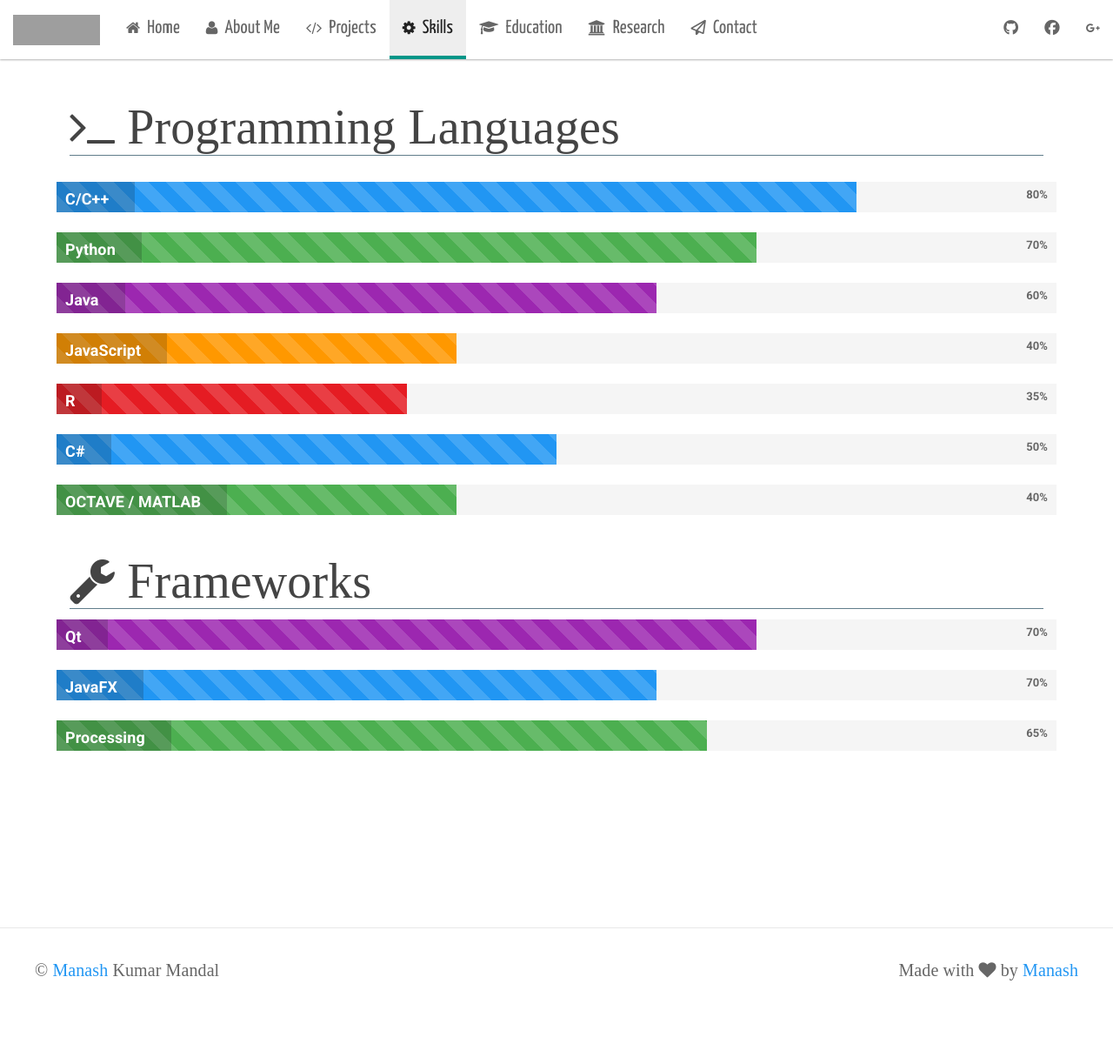
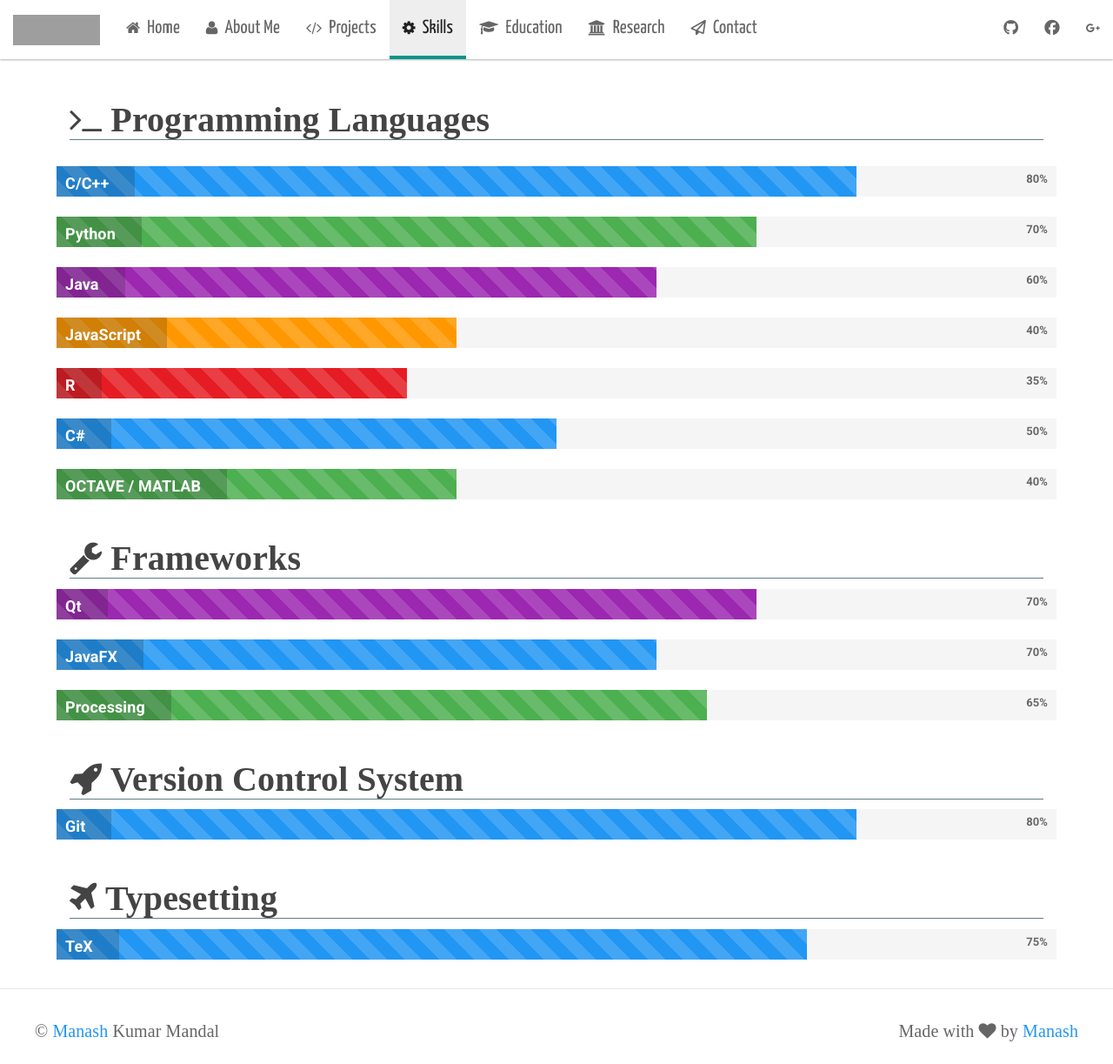
Before and after one commit to manashmandal/manash.me, a Jekyll site: the page built from skills.html, in a window 1280 px wide and 1223 px high. Shown: the whole window at 87% size. Built offline with Jekyll 4.4.1, drawn with Linux system fonts in a browser that asks for light colours; nearby versions of some CDN libraries; some web fonts are replaced; grey boxes are pictures that could not be loaded.

Commit message:
added skills

```diff
--- a/css/me.css
+++ b/css/me.css
@@ -220,7 +220,9 @@ About Me page
 
 .big_title_underline {
     font-family: "Scope One", serif;
+    font-size: 40px;
     border-bottom: 1px solid #607D8B;
+    font-weight: bolder;
 }
 
 #table_heading {
--- a/skills.html
+++ b/skills.html
@@ -98,5 +98,30 @@ permalink: /skills
         </div>
     </div>
 
+        <h1 class="big_title_underline"><span class="fa fa-rocket"></span> Version Control System</h1>
+
+        <div class="row">
+            <div class="progress">
+                <div class="progress-bar progress-bar-striped active" role="progressbar" aria-valuenow="60" aria-valuemin="0" aria-valuemax="100" style="width: 80%;">
+                    <span class="sr-only">80% Complete</span>
+                </div>
+                <span class="progress-type">Git</span>
+                <span class="progress-completed">80%</span>
+            </div>
+    </div>
+
+
+        <h1 class="big_title_underline"><span class="fa fa-plane"></span> Typesetting</h1>
+
+        <div class="row">
+            <div class="progress">
+                <div class="progress-bar progress-bar-striped active" role="progressbar" aria-valuenow="60" aria-valuemin="0" aria-valuemax="100" style="width: 75%;">
+                    <span class="sr-only">75% Complete</span>
+                </div>
+                <span class="progress-type">TeX</span>
+                <span class="progress-completed">75%</span>
+            </div>
+        </div>
+
     </div>
 </div>
```
